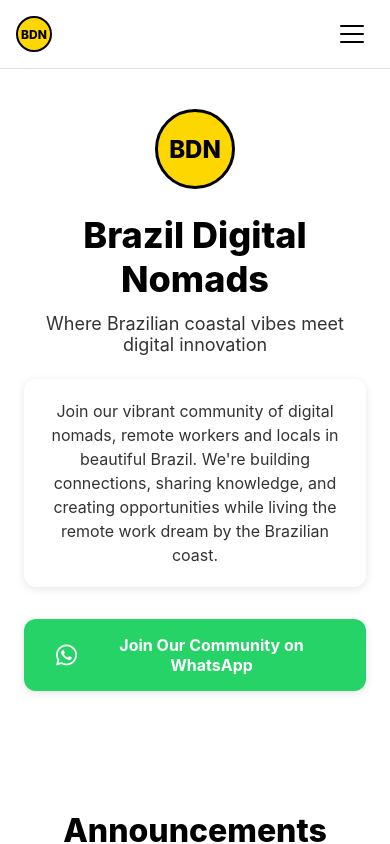
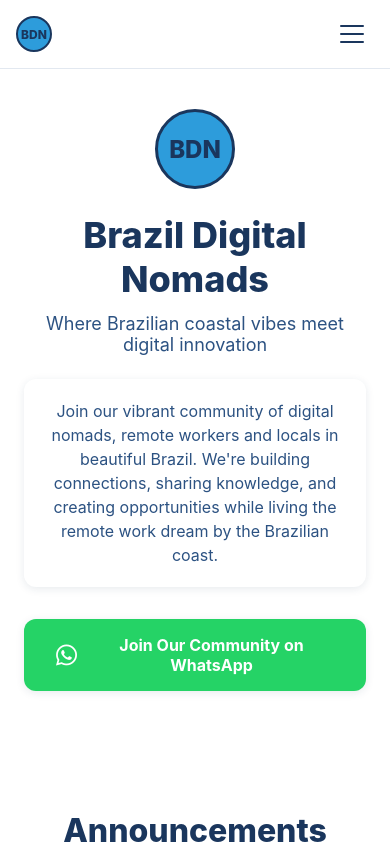
Before and after one commit to vwilson317/bdn-org, a React Native app: screen / in a window 390 px wide. Built offline with nearby package versions, Linux system fonts and the light colour scheme.

Commit message:
Add Modern Coastal theme - soft teal, sandy beige, deep navy

```diff
--- a/src/theme.ts
+++ b/src/theme.ts
@@ -1,17 +1,17 @@
-// Brazil Digital Nomads theme: clean white background with yellow accents
+// Brazil Digital Nomads theme: Modern Coastal - soft teal, sandy beige, deep navy
 export const theme = {
   bgPrimary: '#ffffff',
-  bgSecondary: '#f8f9fa',
-  yellow: '#FFD700',
-  yellowLight: '#FFE44D',
-  yellowDark: '#FFC700',
-  textPrimary: '#000000',
-  textSecondary: '#333333',
-  textLight: '#666666',
+  bgSecondary: '#F4E4C1', // Sandy beige
+  yellow: '#2D9CDB', // Soft teal (primary accent)
+  yellowLight: '#5BB5E8', // Lighter teal
+  yellowDark: '#1A7FB8', // Deeper teal
+  textPrimary: '#1A365D', // Deep navy
+  textSecondary: '#2C5282', // Medium navy
+  textLight: '#718096', // Soft gray-blue
   cardBg: '#ffffff',
-  borderColor: '#e0e0e0',
+  borderColor: '#E2E8F0', // Light blue-gray
   shadow: {
-    shadowColor: '#000000',
+    shadowColor: '#1A365D',
     shadowOffset: { width: 0, height: 2 },
     shadowOpacity: 0.1,
     shadowRadius: 8,
```
